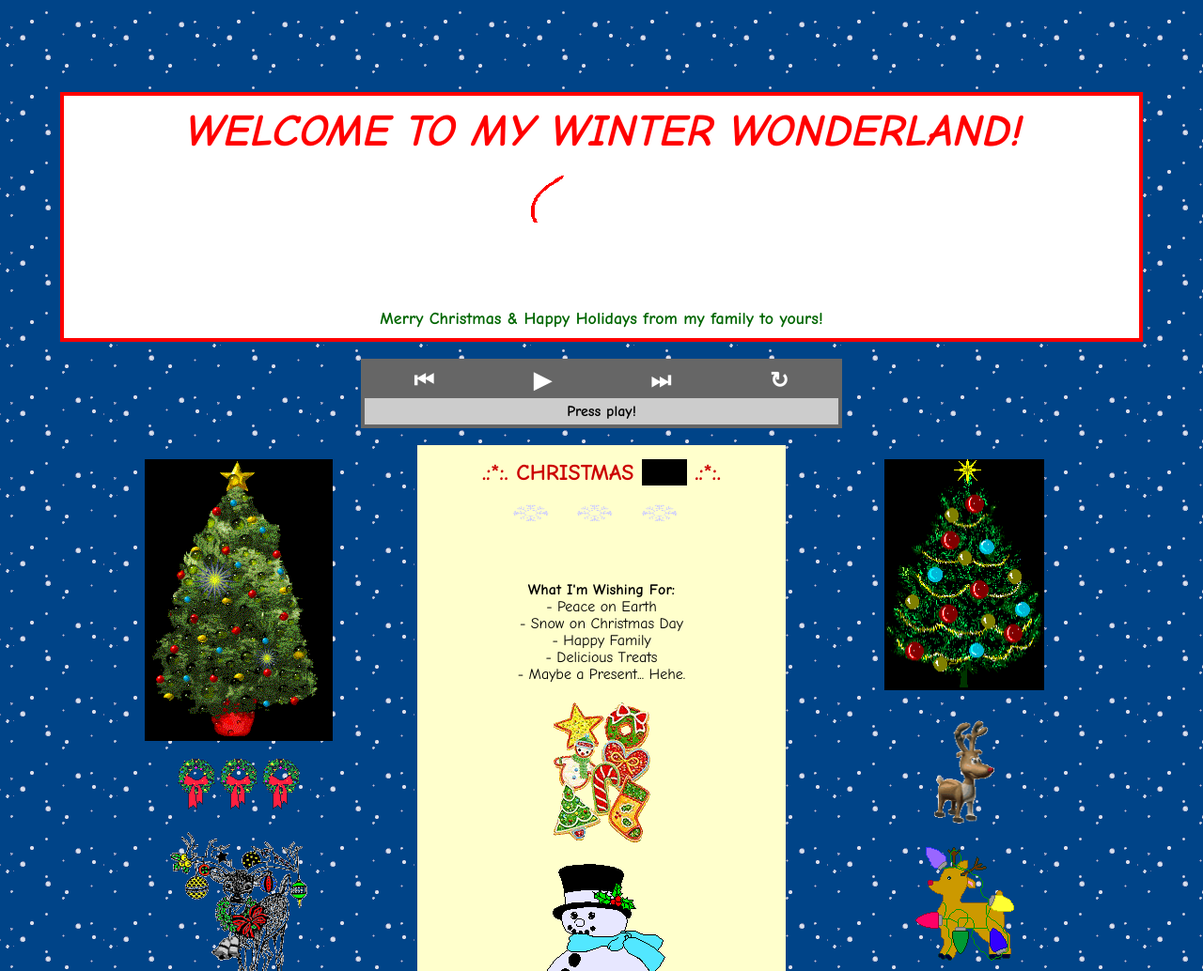
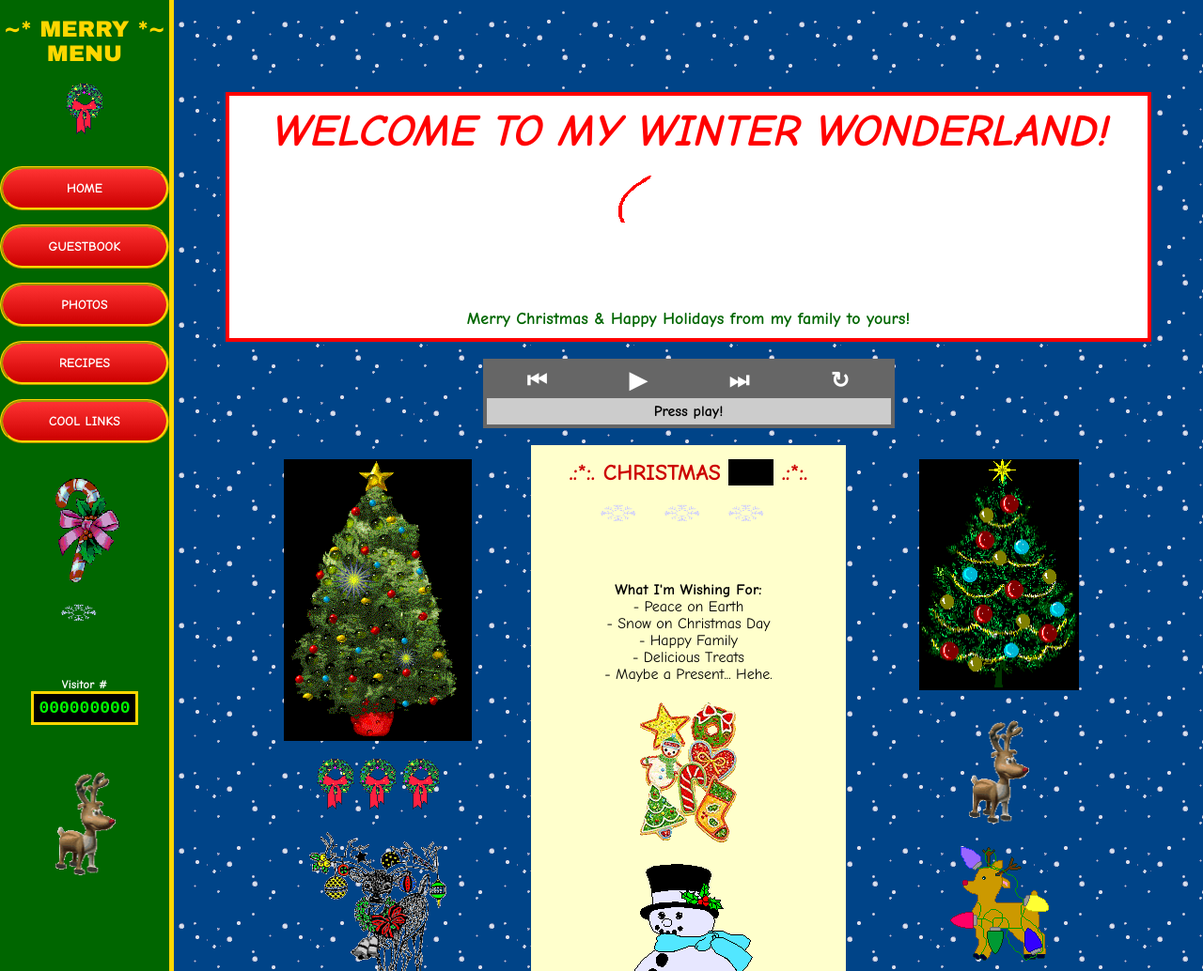
Before and after one commit to PibisFunny/dlldealer, a plain HTML site: page merrry.html in a window 1280 px wide. Shown: the top 1034 px of the page at 94% size. Drawn offline with Linux system fonts and the light colour scheme.

Commit message:
visitor counter

```diff
--- a/merrry.html
+++ b/merrry.html
@@ -11,10 +11,78 @@ body {
   margin: 0;
   padding: 0;
 }
+.nav-button {
+  display: block;
+  width: 150px;
+  padding: 12px;
+  margin: 15px auto;
+  background: linear-gradient(to bottom, #FF3333 0%, #CC0000 100%);
+  border: 3px ridge #FFD700;
+  border-radius: 50px;
+  text-align: center;
+  text-decoration: none;
+  color: #FFFFFF;
+  font-weight: bold;
+  font-size: 14px;
+  cursor: pointer;
+  /* box-shadow: 3px 3px 5px #000000; */
+}
+.nav-button:hover {
+  background: linear-gradient(to bottom, #FF6666 0%, #FF0000 100%);
+  /* box-shadow: 5px 5px 8px #000000; */
+}
+.nav-button:active {
+  background: #FF3333;
+  /* box-shadow: 1px 1px 2px #000000; */
+}
 </style>
 </head>
 <body>
 
+<table width="100%" border="0" cellpadding="0" cellspacing="0">
+<tr>
+<!-- SIDEBAR -->
+<td width="180" valign="top" bgcolor="#006600" style="border-right: 5px solid #FFD700;">
+<center>
+<br>
+<font size="5" color="#FFD700" face="Arial Black"><b>~* MERRY *~</b></font>
+<font size="5" color="#FFD700" face="Arial Black"><b>MENU</b></font>
+<br><br>
+<img src="merry/wreathblink4.gif" width="40" height="56" alt="Wreath">
+<br><br>
+
+<a href="index.html" class="nav-button">HOME</a>
+<a href="guestbook.html" class="nav-button">GUESTBOOK</a>
+<a href="photos.html" class="nav-button">PHOTOS</a>
+<a href="recipes.html" class="nav-button">RECIPES</a>
+<a href="links.html" class="nav-button">COOL LINKS</a>
+
+<br>
+<img src="merry/cane17.gif" width="75" height="118" alt="Candy Cane">
+<br><br>
+<img src="merry/flake.gif" width="63" height="62" alt="Snowflake">
+<br><br>
+
+<font size="2" color="#FFFFFF">
+<b>Visitor #</b><br>
+<table border="2" bordercolor="#FFD700" cellpadding="5" cellspacing="0" bgcolor="#000000">
+<tr>
+<td align="center">
+<font size="4" color="#00FF00" face="Courier New, monospace"><b><span id="visitorCount">000000000</span></b></font>
+</td>
+</tr>
+</table>
+</font>
+
+<br><br>
+<img src="merry/reindeer4.gif" width="65" height="124" alt="3D Reindeer">
+<br><br>
+
+</center>
+</td>
+
+<!-- MAIN CONTENT -->
+<td valign="top">
 <center>
 <table width="100%" border="0" cellpadding="0" cellspacing="0">
 <tr>
@@ -88,7 +156,6 @@ var tracks = [
   { file: "merry/mp3/nowell.mp3", name: "The First Noel" },
   { file: "merry/mp3/rudolph.mp3", name: "Rudolph the Red-Nosed Reindeer" },
   { file: "merry/mp3/silenght.mp3", name: "Silent Night" }
-
 ];
 
 var currentTrack = 0;
@@ -244,6 +311,43 @@ function toggleRepeat() {
 <br><br>
 
 </center>
+</td>
+</tr>
+</table>
+
+<!-- Firebase -->
+<script src="https://www.gstatic.com/firebasejs/9.22.0/firebase-app-compat.js"></script>
+<script src="https://www.gstatic.com/firebasejs/9.22.0/firebase-database-compat.js"></script>
+
+<script type="text/javascript">
+
+const firebaseConfig = {
+  apiKey: "AIzaSyAuAGn6BvGg3L8oft8aocuJKQE6nyWap4E",
+  authDomain: "merrryvisitorcount.firebaseapp.com",
+  databaseURL: "https://merrryvisitorcount-default-rtdb.firebaseio.com",
+  projectId: "merrryvisitorcount",
+  storageBucket: "merrryvisitorcount.firebasestorage.app",
+  messagingSenderId: "1068164305040",
+  appId: "1:1068164305040:web:eb6183d14baca3a1e64815"
+};
+
+// initialize firebase
+firebase.initializeApp(firebaseConfig);
+var database = firebase.database();
+var visitorRef = database.ref('visitors/count');
+
+// increment visitor count
+visitorRef.transaction(function(currentCount) {
+  return (currentCount || 0) + 1;
+}).then(function(result) {
+  var count = result.snapshot.val();
+  var paddedCount = String(count).padStart(9, '0');
+  document.getElementById('visitorCount').innerText = paddedCount;
+}).catch(function(error) {
+  console.error('Error updating visitor count:', error);
+  document.getElementById('visitorCount').innerText = '000000000';
+});
+</script>
 
 </body>
 </html>
```
Also changed, not shown: 1 other file.
